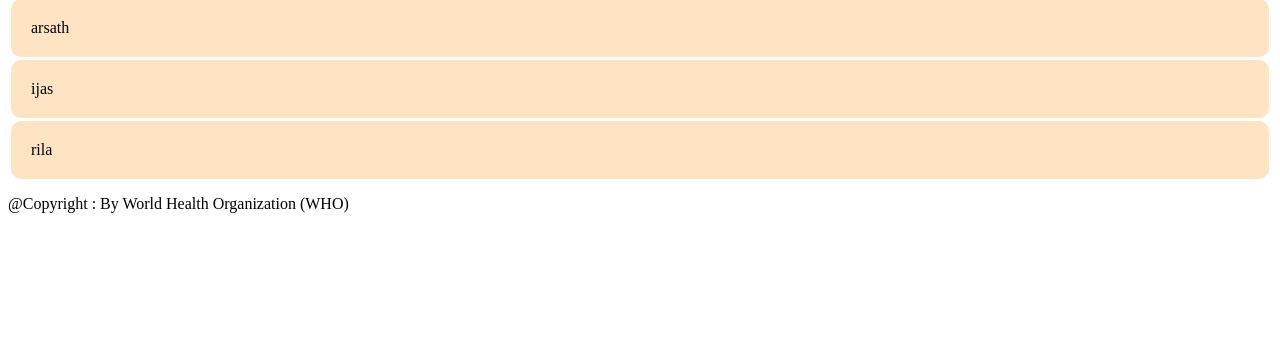
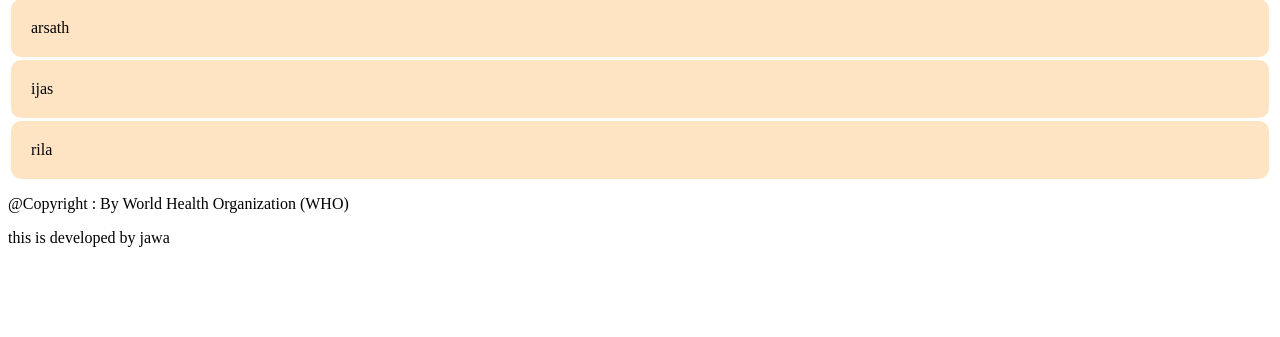
Before and after one commit to jawajawahar/node-project, a Node server app: page /ejs in a window 1280 px wide. Shown: the part 142-479 px from the top of the page. Run offline with Node 20, Linux system fonts and the light colour scheme.

Commit message:
feat: my code added

```diff
--- a/views/about.ejs
+++ b/views/about.ejs
@@ -6,7 +6,7 @@
     <title>Document</title>
   </head>
   <body>
-    <p>This is about page</p>
+    <p>This is about page add something</p>
     <%- include("partials/footer") %>
   </body>
 </html>
--- a/views/partials/footer.ejs
+++ b/views/partials/footer.ejs
@@ -1,3 +1,4 @@
 <div>
   <p>@Copyright : By World Health Organization (WHO)</p>
+  <p>this is developed by jawa</p>
 </div>
```
